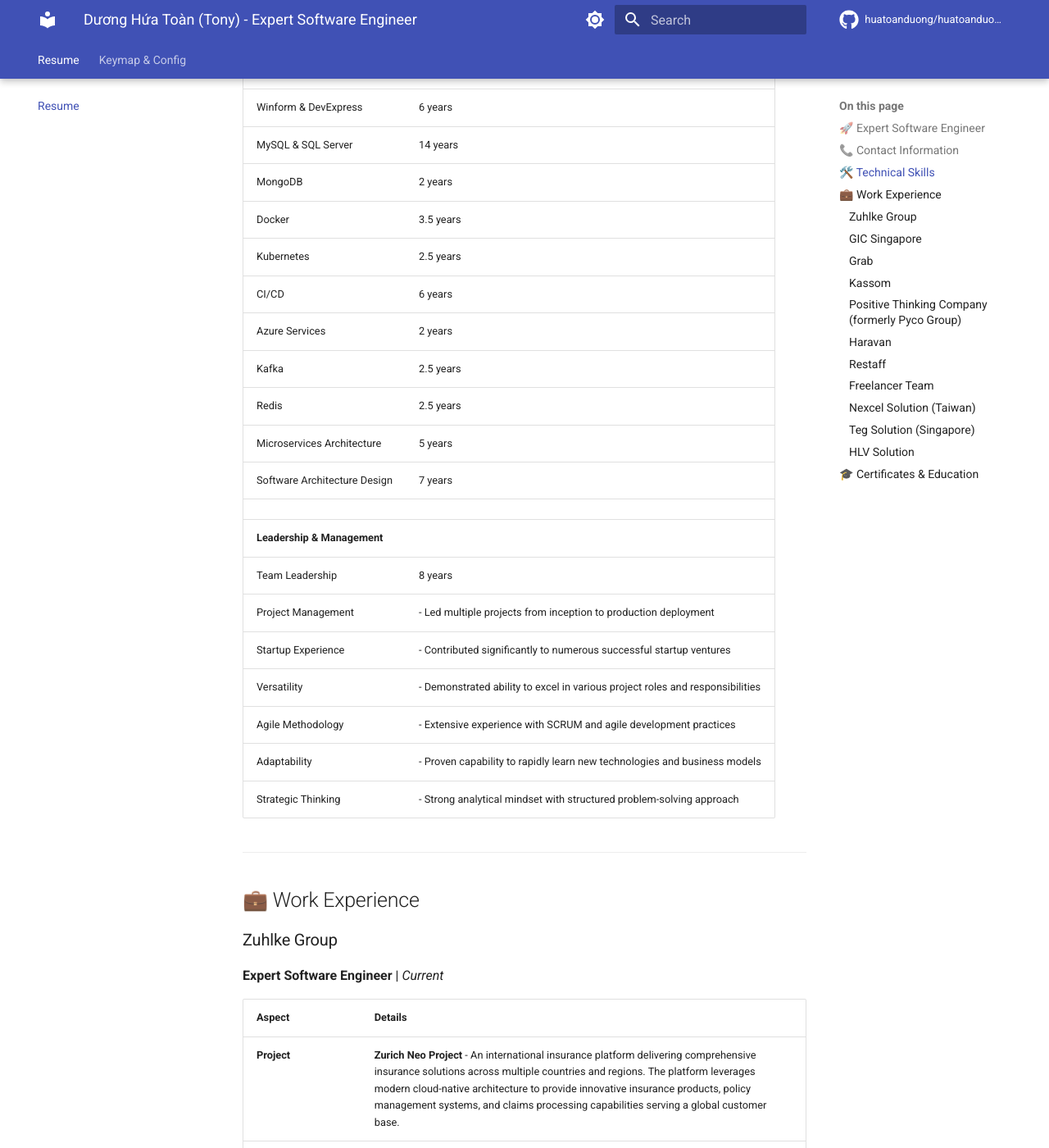
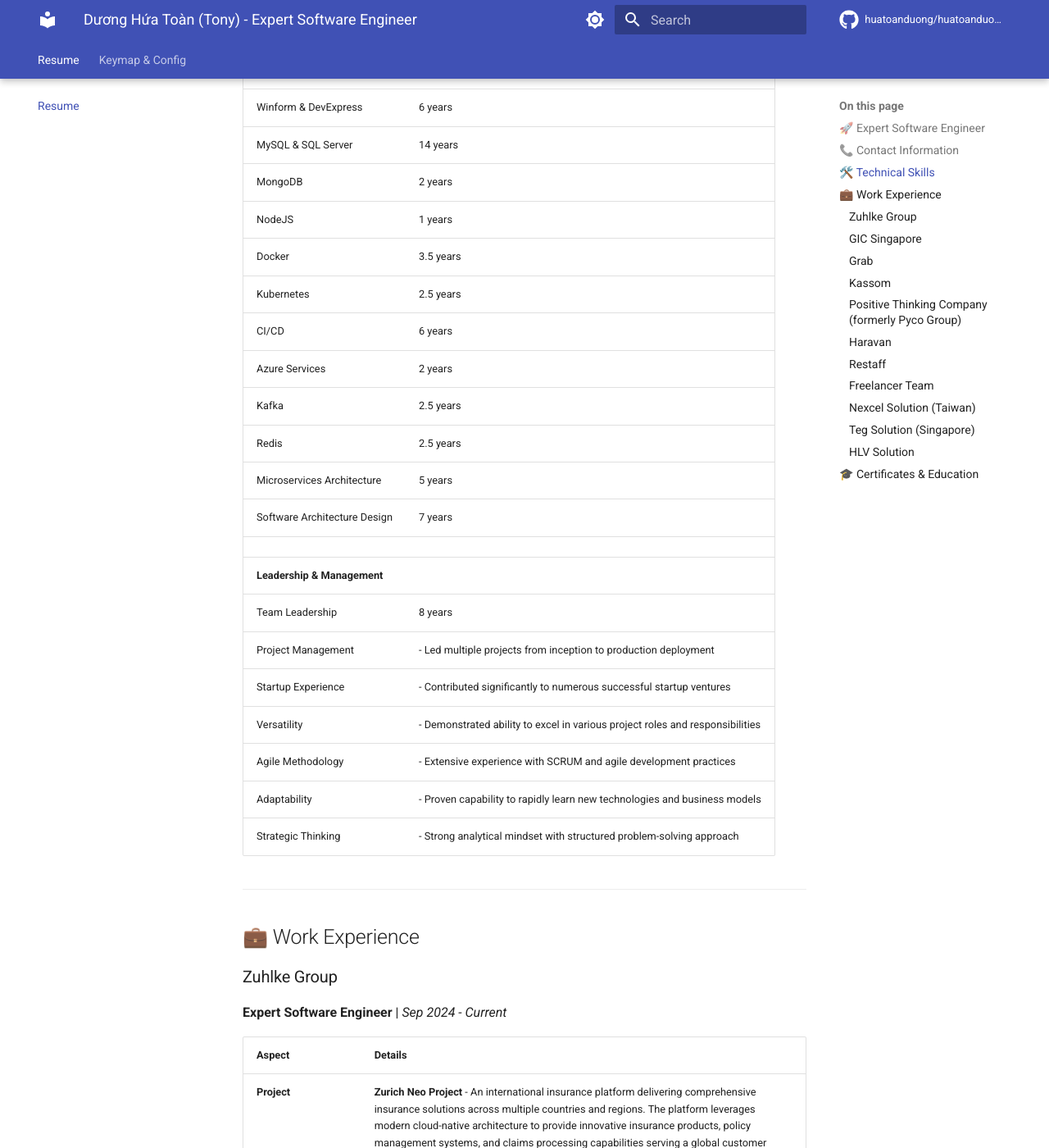
Before and after one commit to huatoanduong/huatoanduong.github.io, an MkDocs documentation site: the page built from docs/index.md, in a window 1280 px wide and 1400 px high, scrolled down 1322 px. Shown: the whole window at 82% size. Built offline with MkDocs 1.6.1 and Material for MkDocs 9.7.7, drawn with Linux system fonts in a browser that asks for light colours; comment, search, counter and statistics services are not loaded.

Commit message:
add-nodejs (#9)

```diff
--- a/docs/index.md
+++ b/docs/index.md
@@ -51,6 +51,7 @@
 | Winform & DevExpress         | 6 years                                                                       |
 | MySQL & SQL Server           | 14 years                                                                      |
 | MongoDB                      | 2 years                                                                       |
+| NodeJS                       | 1 years                                                                       |
 | Docker                       | 3.5 years                                                                     |
 | Kubernetes                   | 2.5 years                                                                     |
 | CI/CD                        | 6 years                                                                       |
@@ -75,7 +76,7 @@
 
 ### Zuhlke Group
 
-**Expert Software Engineer** | _Current_
+**Expert Software Engineer** | _Sep 2024 - Current_
 
 | **Aspect**                         | **Details**                                                                                                                                                                                                                                                                                                                                                                                                                                                                                                                                                                                                                                                                                       |
 | ---------------------------------- | ------------------------------------------------------------------------------------------------------------------------------------------------------------------------------------------------------------------------------------------------------------------------------------------------------------------------------------------------------------------------------------------------------------------------------------------------------------------------------------------------------------------------------------------------------------------------------------------------------------------------------------------------------------------------------------------------- |
```
